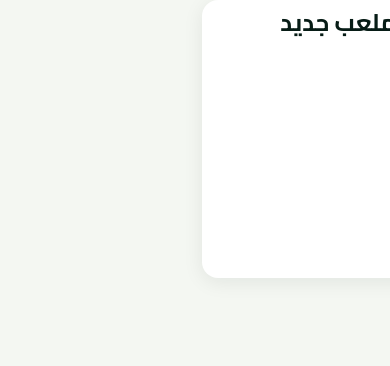
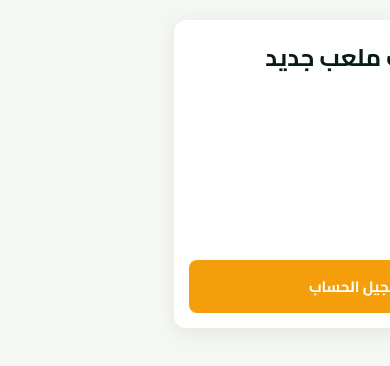
Before and after one commit to beshoazer446-source/Yallanel3b, a React (Vite) app: page /register-owner in a window 390 px wide. Shown: the top 366 px of the page. Built offline with nearby package versions, Linux system fonts and the light colour scheme.

Commit message:
fix: center owner pages and make them responsive

```diff
--- a/src/components/AddVenue.jsx
+++ b/src/components/AddVenue.jsx
@@ -1,3 +1,4 @@
+import "../owner-pages.css";
 import React, { useState } from 'react';
 import { useNavigate } from 'react-router-dom';
 
--- a/src/components/EditVenue.jsx
+++ b/src/components/EditVenue.jsx
@@ -1,3 +1,4 @@
+import "../owner-pages.css";
 import React, { useState, useEffect } from 'react';
 import { useParams, useNavigate } from 'react-router-dom';
 
--- a/src/components/OwnerRegister.jsx
+++ b/src/components/OwnerRegister.jsx
@@ -1,3 +1,5 @@
+
+import "../owner-pages.css";
 import React, { useState } from 'react';
 import { useNavigate } from 'react-router-dom';
 
--- a/src/index.css
+++ b/src/index.css
@@ -45,7 +45,7 @@ button {
   cursor: pointer;
 }
 
-/* كلاسات مشتركة عشان كل الصفحات تبقى بنفس الشكل */
+
 .container {
   max-width: 1200px;
   margin: 0 auto;
--- /dev/null
+++ b/src/owner-pages.css
@@ -0,0 +1,61 @@
+/* ضبط خلفية الشاشة بالكامل */
+body {
+  margin: 0;
+  background-color: #f4f6f8;
+  font-family: 'Cairo', sans-serif;
+}
+
+/* إجبار الـ container على أخذ الشاشة بالكامل وتوسيط المحتوى في المنتصف 100% */
+.container {
+  display: flex !important;
+  justify-content: center !important;
+  align-items: center !important;
+  min-height: 100vh !important;
+  width: 100% !important;
+  max-width: 100% !important;
+  margin: 0 !important;
+  padding: 20px !important;
+  box-sizing: border-box !important;
+}
+
+/* توسيط وتنسيق الكارد بشكل احترافي ومتناسق */
+.card {
+  width: 100% !important;
+  max-width: 650px !important;
+  background: #ffffff !important;
+  border-radius: 12px !important;
+  box-shadow: 0 4px 20px rgba(0, 0, 0, 0.08) !important;
+  border: none !important;
+  padding: 30px !important;
+  box-sizing: border-box !important;
+  margin: auto !important;
+}
+
+/* تنسيق الأزرار */
+button.btn-primary, button[type="submit"] {
+  background-color: #f59e0b !important;
+  border-color: #f59e0b !important;
+  color: white !important;
+  font-weight: bold !important;
+  border-radius: 8px !important;
+  padding: 12px !important;
+  width: 100% !important;
+  cursor: pointer;
+}
+
+button.btn-primary:hover, button[type="submit"]:hover {
+  background-color: #d97706 !important;
+  border-color: #d97706 !important;
+}
+
+/* التجاوب مع الموبايل والشاشات الصغيرة */
+@media (max-width: 768px) {
+  .container {
+    padding: 10px !important;
+    align-items: flex-start !important;
+  }
+  .card {
+    padding: 15px !important;
+    margin-top: 10px !important;
+  }
+}
```
